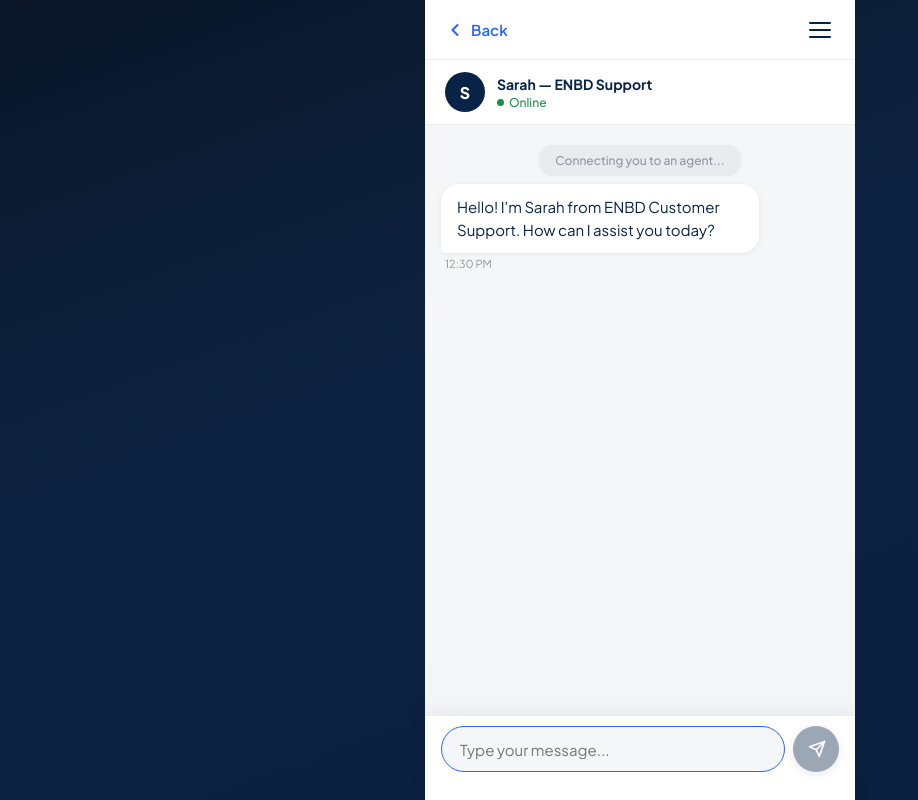
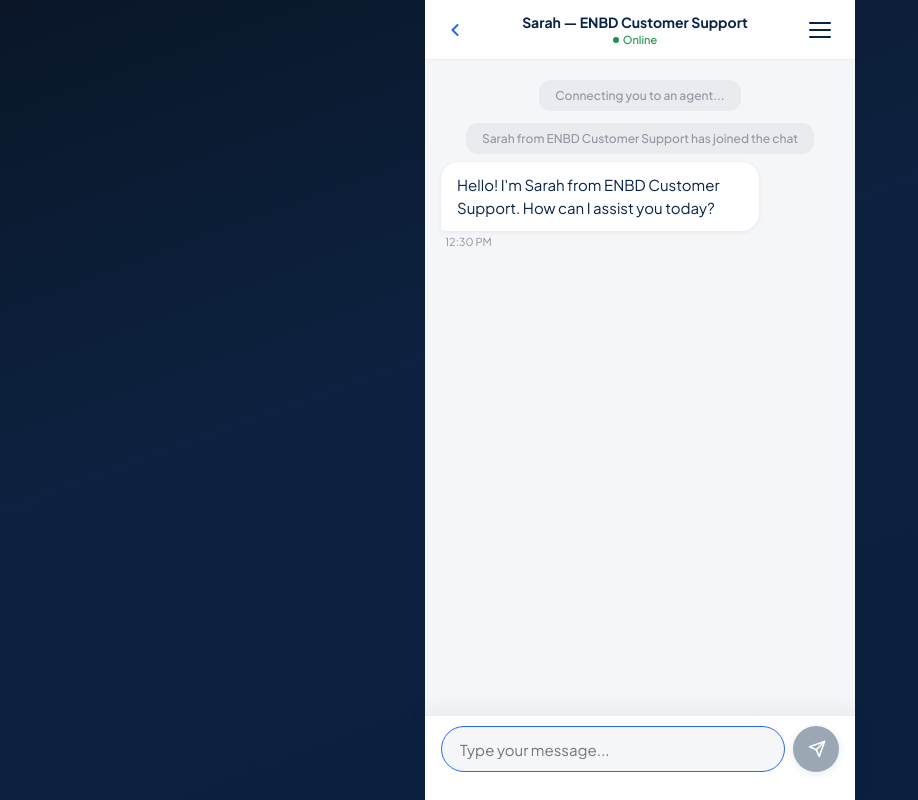
Before and after one commit to ahmadsamii/temp-demo, a React (Vite) app: page /#/chat in a window 1280 px wide. Shown: the whole page, without its empty margins (0-918 px from the left). Built offline with nearby package versions, Linux system fonts and the light colour scheme.

Commit message:
Chat header with connecting/connected state, icon-only back button

```diff
--- a/src/components/Header.jsx
+++ b/src/components/Header.jsx
@@ -1,17 +1,16 @@
 import { useNavigate } from 'react-router-dom'
 
-export default function Header({ showBack = false }) {
+export default function Header({ showBack = false, chatHeader = null }) {
   const navigate = useNavigate()
 
   return (
-    <header className="app-header">
+    <header className={`app-header${chatHeader ? ' app-header--chat' : ''}`}>
       <div className="header-left">
         {showBack ? (
           <button className="header-back" onClick={() => navigate(-1)}>
             <svg viewBox="0 0 24 24" fill="none" stroke="currentColor" strokeWidth="2.5" strokeLinecap="round" strokeLinejoin="round">
               <polyline points="15 18 9 12 15 6" />
             </svg>
-            Back
           </button>
         ) : (
           <div className="header-logo">
@@ -19,6 +18,13 @@
           </div>
         )}
       </div>
+
+      {chatHeader && (
+        <div className="header-center">
+          {chatHeader}
+        </div>
+      )}
+
       <button className="header-menu" aria-label="Menu">
         <span />
         <span />
--- a/src/index.css
+++ b/src/index.css
@@ -80,6 +80,67 @@
   width: 34px;
   object-fit: contain;
   border-radius: 6px;
+}
+
+.app-header--chat {
+  justify-content: space-between;
+}
+
+.header-center {
+  flex: 1;
+  display: flex;
+  flex-direction: column;
+  align-items: center;
+  justify-content: center;
+  gap: 2px;
+  overflow: hidden;
+}
+
+.header-center-name {
+  font-size: 14px;
+  font-weight: 700;
+  color: var(--primary);
+  white-space: nowrap;
+  overflow: hidden;
+  text-overflow: ellipsis;
+}
+
+.header-center-status {
+  display: flex;
+  align-items: center;
+  gap: 4px;
+  font-size: 11px;
+  font-weight: 500;
+}
+
+.header-center-status--connecting {
+  color: var(--secondary-light);
+}
+
+.header-center-status--online {
+  color: #1A9148;
+}
+
+.header-status-dot {
+  width: 6px;
+  height: 6px;
+  border-radius: 50%;
+  background: #1A9148;
+  flex-shrink: 0;
+}
+
+.header-status-pulse {
+  width: 6px;
+  height: 6px;
+  border-radius: 50%;
+  background: var(--secondary-light);
+  flex-shrink: 0;
+  animation: pulse 1.2s ease infinite;
+}
+
+@keyframes pulse {
+  0%, 100% { opacity: 0.3; transform: scale(0.8); }
+  50% { opacity: 1; transform: scale(1.2); }
 }
 
 .header-back {
--- a/src/pages/ChatPage.css
+++ b/src/pages/ChatPage.css
@@ -4,56 +4,6 @@
   flex-direction: column;
 }
 
-.chat-agent-bar {
-  display: flex;
-  align-items: center;
-  gap: 12px;
-  padding: 12px 20px;
-  background: var(--white);
-  border-bottom: 1px solid var(--border);
-}
-
-.chat-agent-avatar {
-  width: 40px;
-  height: 40px;
-  border-radius: 50%;
-  background: var(--primary);
-  color: var(--white);
-  font-size: 16px;
-  font-weight: 800;
-  display: flex;
-  align-items: center;
-  justify-content: center;
-  flex-shrink: 0;
-}
-
-.chat-agent-info {
-  display: flex;
-  flex-direction: column;
-  gap: 2px;
-}
-
-.chat-agent-name {
-  font-size: 14px;
-  font-weight: 700;
-  color: var(--primary);
-}
-
-.chat-agent-status {
-  display: flex;
-  align-items: center;
-  gap: 5px;
-  font-size: 12px;
-  color: #1A9148;
-  font-weight: 500;
-}
-
-.chat-agent-dot {
-  width: 7px;
-  height: 7px;
-  background: #1A9148;
-  border-radius: 50%;
-}
 
 .chat-messages {
   flex: 1;
--- a/src/pages/ChatPage.jsx
+++ b/src/pages/ChatPage.jsx
@@ -44,12 +44,15 @@
   return date.toLocaleTimeString('en-US', { hour: '2-digit', minute: '2-digit' })
 }
 
+const AGENT = { name: 'Sarah', title: 'ENBD Customer Support' }
+
 export default function ChatPage() {
   const location = useLocation()
   const initialMessage = location.state?.initialMessage || ''
   const [messages, setMessages] = useState([])
   const [input, setInput] = useState('')
   const [typing, setTyping] = useState(false)
+  const [agentStatus, setAgentStatus] = useState('connecting') // 'connecting' | 'connected'
   const bottomRef = useRef(null)
   const initialized = useRef(false)
 
@@ -59,46 +62,48 @@
 
     const now = new Date()
     const msgs = []
-
     if (initialMessage) {
       msgs.push({ id: 1, role: 'user', text: initialMessage, time: formatTime(now) })
     }
-
-    msgs.push({
-      id: 2,
-      role: 'system',
-      text: 'Connecting you to an agent...',
-      time: formatTime(now),
-    })
-
+    msgs.push({ id: 2, role: 'system', text: 'Connecting you to an agent...', time: formatTime(now) })
     setMessages(msgs)
 
+    // Agent connects
+    setTimeout(() => {
+      setAgentStatus('connected')
+      setMessages(prev => [
+        ...prev,
+        { id: 3, role: 'system', text: `${AGENT.name} from ${AGENT.title} has joined the chat`, time: formatTime(new Date()) },
+      ])
+
+      // Agent greeting
       setTimeout(() => {
         setMessages(prev => [
           ...prev,
           {
-          id: 3,
+            id: 4,
             role: 'agent',
-          text: "Hello! I'm Sarah from ENBD Customer Support. How can I assist you today?",
+            text: `Hello! I'm ${AGENT.name} from ${AGENT.title}. How can I assist you today?`,
             time: formatTime(new Date()),
           },
         ])
 
+        // Auto-reply to initial message
         if (initialMessage) {
           setTimeout(() => {
             setTyping(true)
             setTimeout(() => {
+              setTyping(false)
               const replies = getBotReply(initialMessage)
-            const reply = replies[0]
-            setTyping(false)
               setMessages(prev => [
                 ...prev,
-              { id: Date.now(), role: 'agent', text: reply, time: formatTime(new Date()) },
+                { id: Date.now(), role: 'agent', text: replies[0], time: formatTime(new Date()) },
               ])
-          }, 1500)
+            }, 1600)
+          }, 900)
+        }
       }, 800)
-      }
-    }, 1200)
+    }, 1800)
   }, [])
 
   useEffect(() => {
@@ -108,39 +113,44 @@
   function sendMessage(e) {
     e.preventDefault()
     if (!input.trim()) return
-
     const text = input.trim()
     setInput('')
-    const userMsg = { id: Date.now(), role: 'user', text, time: formatTime(new Date()) }
-    setMessages(prev => [...prev, userMsg])
-
+    setMessages(prev => [...prev, { id: Date.now(), role: 'user', text, time: formatTime(new Date()) }])
     setTyping(true)
     setTimeout(() => {
       const replies = getBotReply(text)
-      const reply = replies[Math.floor(Math.random() * replies.length)]
       setTyping(false)
       setMessages(prev => [
         ...prev,
-        { id: Date.now(), role: 'agent', text: reply, time: formatTime(new Date()) },
+        { id: Date.now(), role: 'agent', text: replies[Math.floor(Math.random() * replies.length)], time: formatTime(new Date()) },
       ])
     }, 1200 + Math.random() * 600)
   }
 
+  const chatHeader = (
+    agentStatus === 'connecting' ? (
+      <>
+        <span className="header-center-name">Chat with Agent</span>
+        <span className="header-center-status header-center-status--connecting">
+          <span className="header-status-pulse" />
+          Connecting...
+        </span>
+      </>
+    ) : (
+      <>
+        <span className="header-center-name">{AGENT.name} — {AGENT.title}</span>
+        <span className="header-center-status header-center-status--online">
+          <span className="header-status-dot" />
+          Online
+        </span>
+      </>
+    )
+  )
+
   return (
     <>
-      <Header showBack={true} />
+      <Header showBack={true} chatHeader={chatHeader} />
       <div className="page-content chat-content">
-        <div className="chat-agent-bar">
-          <div className="chat-agent-avatar">S</div>
-          <div className="chat-agent-info">
-            <span className="chat-agent-name">Sarah — ENBD Support</span>
-            <span className="chat-agent-status">
-              <span className="chat-agent-dot" />
-              Online
-            </span>
-          </div>
-        </div>
-
         <div className="chat-messages">
           {messages.map(msg => (
             <div key={msg.id} className={`chat-msg chat-msg--${msg.role}`}>
@@ -154,7 +164,6 @@
               )}
             </div>
           ))}
-
           {typing && (
             <div className="chat-msg chat-msg--agent">
               <div className="chat-bubble chat-bubble--typing">
@@ -164,11 +173,9 @@
           )}
           <div ref={bottomRef} />
         </div>
-
         <div style={{ height: '88px' }} />
       </div>
 
-      {/* Sticky input */}
       <div className="chat-input-bar">
         <form className="chat-input-form" onSubmit={sendMessage}>
           <input
--- a/vite.config.js
+++ b/vite.config.js
@@ -2,6 +2,23 @@
 import react from '@vitejs/plugin-react'
 
 export default defineConfig({
-  plugins: [react()],
+  plugins: [
+    react(),
+    {
+      name: 'base-redirect',
+      configureServer(server) {
+        server.middlewares.use((req, _res, next) => {
+          if (req.url === '/temp-demo') req.url = '/temp-demo/'
+          next()
+        })
+      },
+      configurePreviewServer(server) {
+        server.middlewares.use((req, _res, next) => {
+          if (req.url === '/temp-demo') req.url = '/temp-demo/'
+          next()
+        })
+      },
+    },
+  ],
   base: '/temp-demo/',
 })
```
Lines whose indentation alone changed are shown as unchanged.
